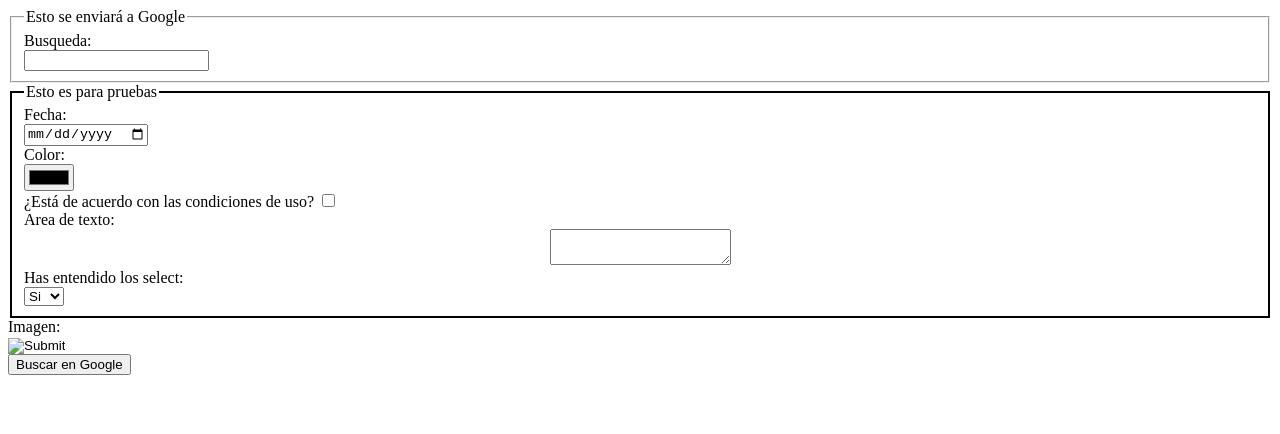
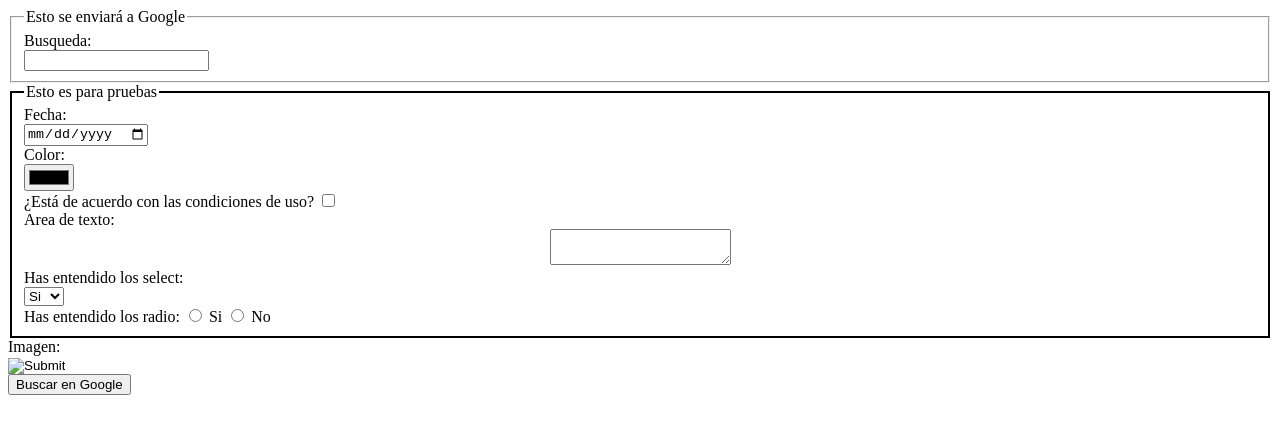
Before and after one commit to profesor-carlospf/mi-primera-pagina-web, a plain HTML site: page site/MiPaginaConFormularioQueBuscaEnGoogle.html in a window 1280 px wide. Drawn offline with Linux system fonts and the light colour scheme.

Commit message:
Añadido radio input

```diff
--- a/site/MiPaginaConFormularioQueBuscaEnGoogle.html
+++ b/site/MiPaginaConFormularioQueBuscaEnGoogle.html
@@ -41,6 +41,13 @@
                 <option>No</option>
             </select>
             <br>
+            Has entendido los radio:
+            <input type="radio" name="entendido" id="radio-si">
+            <label for="radio-si">Si</label>
+
+            <input type="radio" name="entendido" id="radio-no">
+            <label for="radio-no">No</label>
+
         </fieldset>
         Imagen:
         <br>
```
